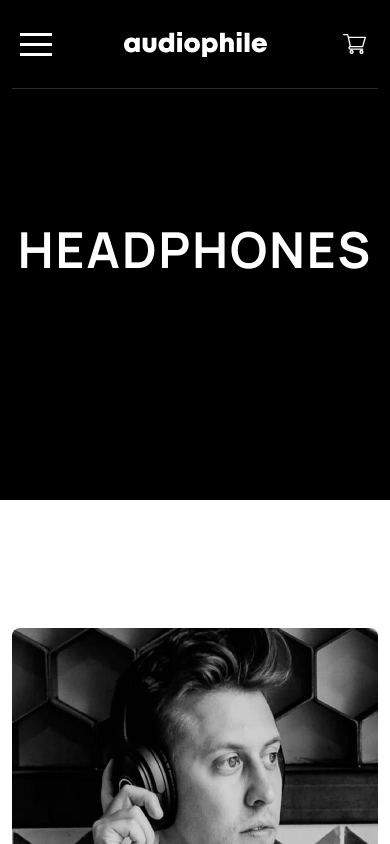
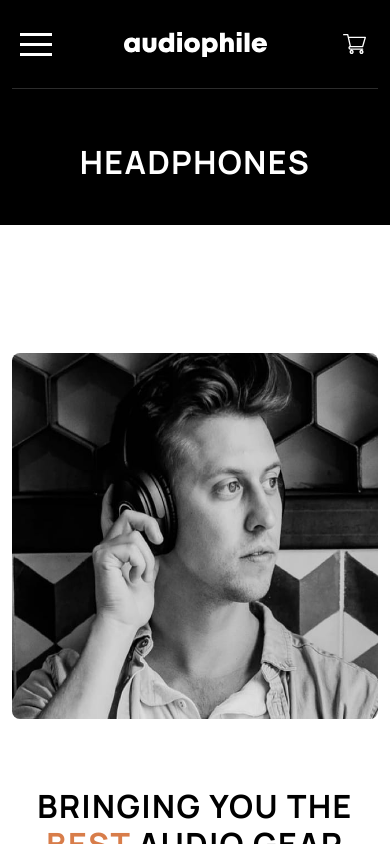
Before and after one commit to F4eNn/Audiophile, a Next.js app: page /category/headphones in a window 390 px wide. Shown: the top 844 px of the page. Built offline with nearby package versions, Linux system fonts and the light colour scheme.

Commit message:
feat(styles): hero category for media queries

```diff
--- a/src/components/speakers/Section.tsx
+++ b/src/components/speakers/Section.tsx
@@ -1,7 +1,7 @@
 import React from 'react';
 
 import { ProductsData } from '@/types/data';
-import { CategoryProduct } from '../ui/CategoryProduct';
+import { CategoryProduct } from '../ui/category/CategoryProduct';
 import { Wrapper } from '../ui/Wrapper';
 
 type SpeakersSectionProps = {
--- a/src/components/ui/CategoryProduct.tsx
+++ b/src/components/ui/category/CategoryProduct.tsx
@@ -2,25 +2,31 @@ import React from 'react';
 import Image from 'next/image';
 
 import { ProductsData } from '@/types/data';
-import { LinkButton } from './LinkButton';
-import { AnimateSection } from './AnimateSection';
+import { LinkButton } from '../LinkButton';
+import { AnimateSection } from '../AnimateSection';
 
 type CategoryProductProps = ProductsData & {
-    rowReverse?: 'lg:flex-row-reverse' | 'lg:flex-row'
-}
+	rowReverse?: 'lg:flex-row-reverse' | 'lg:flex-row';
+};
 
-export const CategoryProduct = ({ categoryImage, name, description, new: newProduct, rowReverse = 'lg:flex-row' }: CategoryProductProps) => {
+export const CategoryProduct = ({
+	categoryImage,
+	name,
+	description,
+	new: newProduct,
+	rowReverse = 'lg:flex-row',
+}: CategoryProductProps) => {
 	return (
 		<AnimateSection>
 			<div className={`flex flex-col gap-8 ${rowReverse} lg:items-center lg:justify-around `}>
-				<div className='relative lg:aspect-square flex w-full lg:w-[500px] items-center justify-center overflow-hidden rounded-lg bg-rose'>
+				<div className='relative flex w-full items-center justify-center overflow-hidden rounded-lg bg-rose lg:aspect-square lg:w-[500px]'>
 					<picture>
 						<source media='(min-width:1024px)' srcSet={categoryImage.desktop} />
 						<source media='(min-width:768px)' srcSet={categoryImage.tablet} />
 						<Image src={categoryImage.mobile} alt={name} width={400} height={200} className='md:w-[850px] ' />
 					</picture>
 				</div>
-				<div className='flex flex-col items-center gap-8 px-5 text-center lg:text-left lg:items-start'>
+				<div className='flex flex-col items-center gap-8 px-5 text-center lg:items-start lg:text-left'>
 					{newProduct && <p className='text-overline uppercase text-primary'>new product</p>}
 					<h2 className=' max-w-[150px] text-H1 uppercase md:max-w-[300px]'>{name}</h2>
 					<p className='max-w-[525px] text-sm leading-6 text-[#7d7d7d]'>{description}</p>
--- a/src/components/ui/category/Hero.tsx
+++ b/src/components/ui/category/Hero.tsx
@@ -4,8 +4,10 @@ type HeroCategoryProps = { title: string };
 
 export const HeroCategory = ({ title }: HeroCategoryProps) => {
 	return (
-		<div className='flex h-[500px] items-center justify-center  bg-primaryDark text-white'>
-			<h1 className='text-H1 uppercase'>{title}</h1>
+		<div className='relative flex h-[225px] items-end justify-center bg-primaryDark  text-white md:h-[325px] lg:h-[350px] md:items-center '>
+			<div className='absolute bottom-0 left-0 top-[100px] flex w-full items-center justify-center  '>
+				<h1 className='text-H2 uppercase md:text-H1'>{title}</h1>
+			</div>
 		</div>
 	);
 };
```
